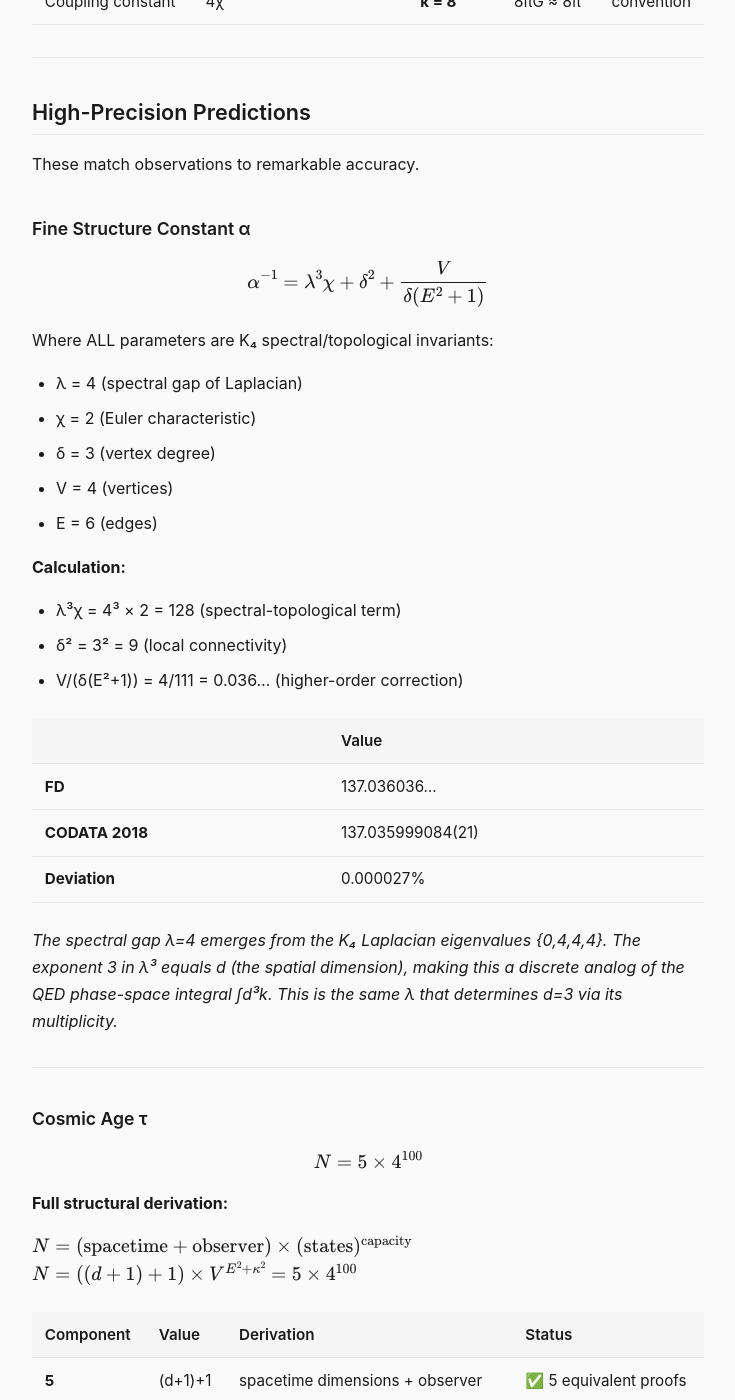
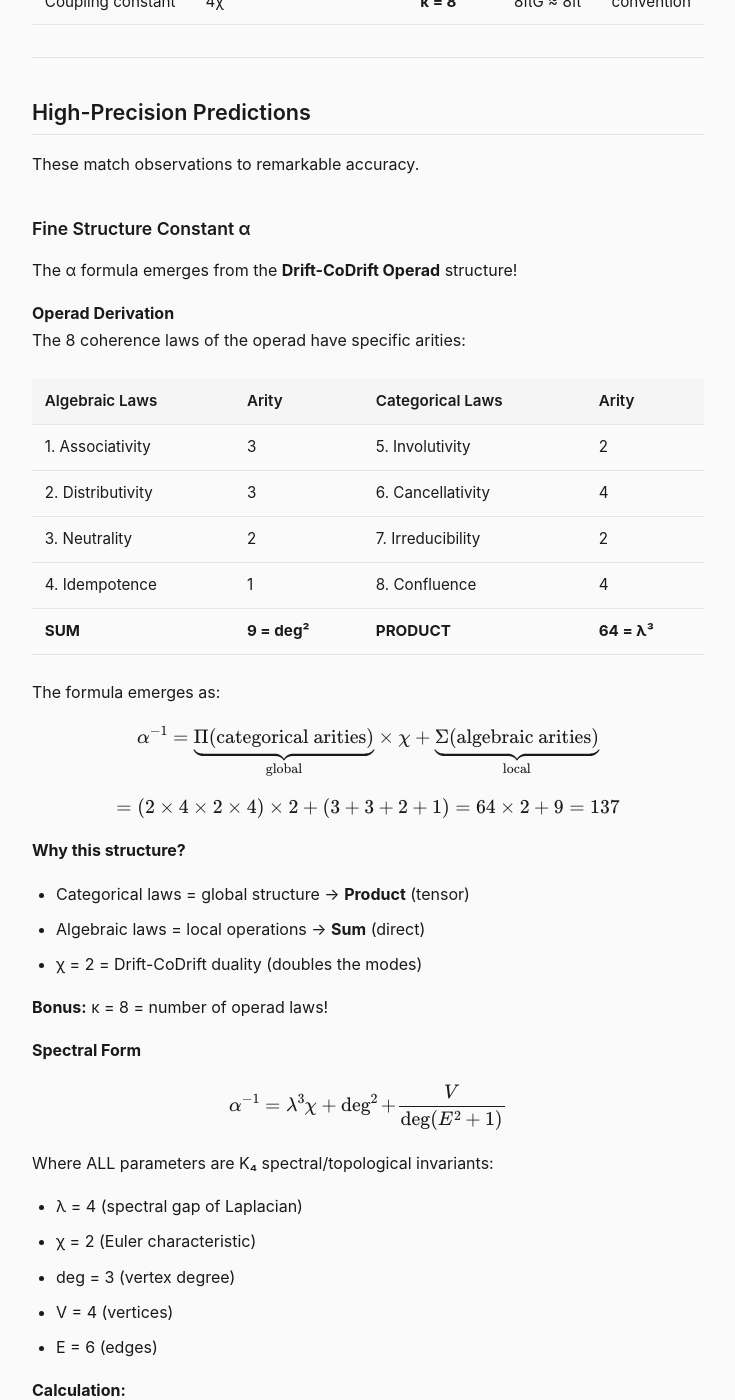
Before and after one commit to de-johannes/FirstDifference, a Jekyll site: the page built from docs/predictions.md, in a window 1280 px wide and 1400 px high, scrolled down 681 px. Shown: the whole window, without its empty margins (272-1007 px from the left). Built offline with Jekyll 4.4.1, drawn with Linux system fonts in a browser that asks for light colours; some of the changed text lies outside the part shown.

Commit message:
feat: α formula derived from Drift-CoDrift Operad structure
The α formula is NOT heuristic - it emerges from operad coherence laws!

8 Operad Laws → κ = 8 (Einstein coupling)

Algebraic Laws (1-4): arities [3,3,2,1]
  - SUM = 9 = deg² (local structure)

Categorical Laws (5-8): arities [2,4,2,4]
  - PRODUCT = 64 = λ³ (global structure)
  - SUM = 12 = R (Ricci scalar)

Formula: α⁻¹ = Π(categorical) × χ + Σ(algebraic)
       = (2×4×2×4) × 2 + (3+3+2+1)
       = 64 × 2 + 9 = 137

New theorems in § 22f.0:
- theorem-algebraic-arities: Σ = 9
- theorem-categorical-arities: Π = 64
- theorem-categorical-sum-is-R: Σ = 12
- theorem-operad-laws-is-kappa: 8 = κ
- theorem-alpha-from-operad: 137
- theorem-operad-equals-spectral: operad = spectral

```diff
--- a/docs/predictions.md
+++ b/docs/predictions.md
@@ -30,19 +30,48 @@ These match observations to remarkable accuracy.
 
 ### Fine Structure Constant α
 
-$$\alpha^{-1} = \lambda^3 \chi + \delta^2 + \frac{V}{\delta(E^2 + 1)}$$
+The α formula emerges from the **Drift-CoDrift Operad** structure!
+
+#### Operad Derivation
+
+The 8 coherence laws of the operad have specific arities:
+
+| Algebraic Laws | Arity | Categorical Laws | Arity |
+|----------------|-------|------------------|-------|
+| 1. Associativity | 3 | 5. Involutivity | 2 |
+| 2. Distributivity | 3 | 6. Cancellativity | 4 |
+| 3. Neutrality | 2 | 7. Irreducibility | 2 |
+| 4. Idempotence | 1 | 8. Confluence | 4 |
+| **SUM** | **9 = deg²** | **PRODUCT** | **64 = λ³** |
+
+The formula emerges as:
+
+$$\alpha^{-1} = \underbrace{\Pi(\text{categorical arities})}_{\text{global}} \times \chi + \underbrace{\Sigma(\text{algebraic arities})}_{\text{local}}$$
+
+$$= (2 \times 4 \times 2 \times 4) \times 2 + (3+3+2+1) = 64 \times 2 + 9 = 137$$
+
+**Why this structure?**
+- Categorical laws = global structure → **Product** (tensor)
+- Algebraic laws = local operations → **Sum** (direct)
+- χ = 2 = Drift-CoDrift duality (doubles the modes)
+
+**Bonus:** κ = 8 = number of operad laws!
+
+#### Spectral Form
+
+$$\alpha^{-1} = \lambda^3 \chi + \deg^2 + \frac{V}{\deg(E^2 + 1)}$$
 
 Where ALL parameters are K₄ spectral/topological invariants:
 - λ = 4 (spectral gap of Laplacian)
 - χ = 2 (Euler characteristic)
-- δ = 3 (vertex degree)
+- deg = 3 (vertex degree)
 - V = 4 (vertices)
 - E = 6 (edges)
 
 **Calculation:**
 - λ³χ = 4³ × 2 = 128 (spectral-topological term)
-- δ² = 3² = 9 (local connectivity)
-- V/(δ(E²+1)) = 4/111 = 0.036... (higher-order correction)
+- deg² = 3² = 9 (local connectivity)
+- V/(deg(E²+1)) = 4/111 = 0.036... (higher-order correction)
 
 | | Value |
 |---|-------|
```
Also changed, not shown: 1 other file.
